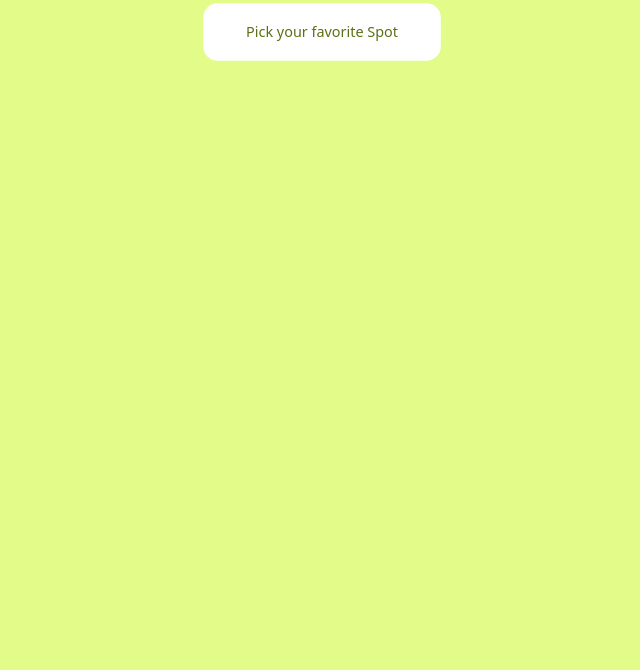
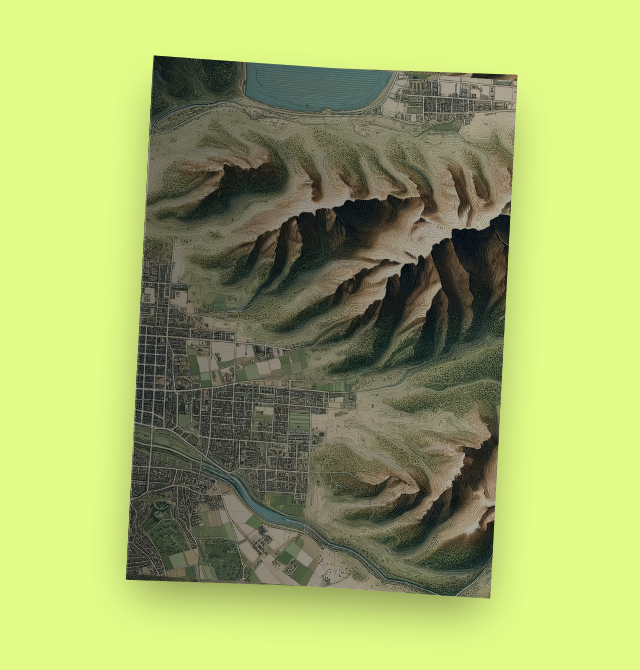
Before and after one commit to sudhanshuDongre24/react-motion, a React (Vite) app: page / in a window 1280 px wide. Shown: the top 670 px of the page, without its empty margins (318-958 px from the left). Built offline with nearby package versions, Linux system fonts and the light colour scheme.

Commit message:
add foldable map project

```diff
--- a/src/examples/FoldableMap/FoldableMap.tsx
+++ b/src/examples/FoldableMap/FoldableMap.tsx
@@ -1,32 +1,102 @@
-import React, { useState } from "react";
-import { motion, useMotionValue } from "motion/react";
+import {
+  motion,
+  useMotionValue,
+  useTransform,
+  MotionStyle,
+  useMotionValueEvent,
+} from "motion/react";
+import { useState } from "react";
+
+function App() {
+  return (
+    <>
+      <FoldableMap />
+    </>
+  );
+}
 
 const FoldableMap = () => {
   const xDrag = useMotionValue(0);
   const [isFolded, setIsFolded] = useState(true);
+  const xLeftSection = useTransform(xDrag, [0, 300], ["100%", "0%"]);
+  const xRightSection = useTransform(xDrag, [0, 300], ["-100%", "0%"]);
+  const centerScale = useTransform(xDrag, [150, 300], [0, 1]);
+  const centerBrightness = useTransform(xDrag, [150, 300], [0.2, 1]);
+
+  useMotionValueEvent(xDrag, "change", (currentX) => {
+    if (currentX > 260) {
+      setIsFolded(false);
+    } else {
+      setIsFolded(true);
+    }
+  });
 
   return (
     <div className="overflow-x-clip">
       <motion.div
-        initial="folded"
         animate={isFolded ? "folded" : "open"}
         variants={{
           open: { scale: 1 },
           folded: { scale: 0.9 },
         }}
+        initial="folded"
         className="relative flex flex-col items-center"
       >
-        <motion.div whileHover="hovering">
-          <div>
-            <motion.div />
-            <motion.div />
-            <motion.div />
+        <motion.div
+          variants={{ open: { rotate: 0 }, hovering: { rotate: 0 } }}
+          whileHover="hovering"
+          initial={{ rotate: 3 }}
+          className="grid aspect-video max-h-[80vh] w-full min-w-[600px] p-8"
+        >
+          <div className="grid grid-cols-3 [grid-area:1/1]">
+            <motion.div
+              style={{ x: xLeftSection, skewY: "-1deg" }}
+              className="map-image origin-bottom-right border-r border-[rgba(255,255,255,.1)] shadow-2xl"
+            />
+            <motion.div
+              style={
+                {
+                  scaleX: centerScale,
+                  "--brightness": centerBrightness,
+                } as MotionStyle
+              }
+              className="map-image brightness-[--brightness]"
+            />
+            <motion.div
+              style={{ x: xRightSection, skewY: "1deg" }}
+              className="map-image origin-bottom-left border-l border-[rgba(255,255,255,.1)] shadow-2xl"
+            />
           </div>
-          <motion.div />
+          <motion.div
+            drag="x"
+            _dragX={xDrag}
+            dragConstraints={{ left: 0, right: 300 }}
+            dragTransition={{
+              modifyTarget: (target) => {
+                return target > 150 ? 300 : 0;
+              },
+              timeConstant: 45,
+            }}
+            className="relative z-10 cursor-grab [grid-area:1/1] active:cursor-grabbing"
+          />
         </motion.div>
-        <motion.div>
+        <motion.div
+          variants={{
+            folded: {
+              opacity: 0,
+              scale: 0.9,
+              y: 30,
+            },
+            open: {
+              opacity: 1,
+              scale: 1,
+              y: 0,
+            },
+          }}
+          className="flex w-full justify-center text-xl font-semibold md:text-4xl"
+        >
           <p className="rounded-2xl bg-white px-12 py-5 text-[hsl(73_69%_26%)]">
-            Pick your favorite Spot
+            Pick your favorite spot ☝️
           </p>
         </motion.div>
       </motion.div>
@@ -34,4 +104,4 @@ const FoldableMap = () => {
   );
 };
 
-export default FoldableMap;
+export default App;
--- a/src/index.css
+++ b/src/index.css
@@ -1091,7 +1091,7 @@ body {
   }
 }
 
-@layer components {
+/* @layer components {
   .map-image {
     background-image: linear-gradient(
         90deg,
@@ -1112,3 +1112,26 @@ body {
     background-position: 0% 66.6%, 100%;
   }
 }
+ */
+
+@layer components {
+  .map-image {
+    background-image: linear-gradient(
+        90deg,
+        rgba(0, 0, 0, 0.5) 0%,
+        rgba(0, 0, 0, 30%) 30%
+      ),
+      url("./examples/FoldableMap/map.webp");
+    background-size: 300%;
+  }
+
+  .map-image:nth-child(1) {
+    background-position: 0% 0%, 0%;
+  }
+  .map-image:nth-child(2) {
+    background-position: 0 33.3%, 50%;
+  }
+  .map-image:nth-child(3) {
+    background-position: 0% 66.6%, 100%;
+  }
+}
```
